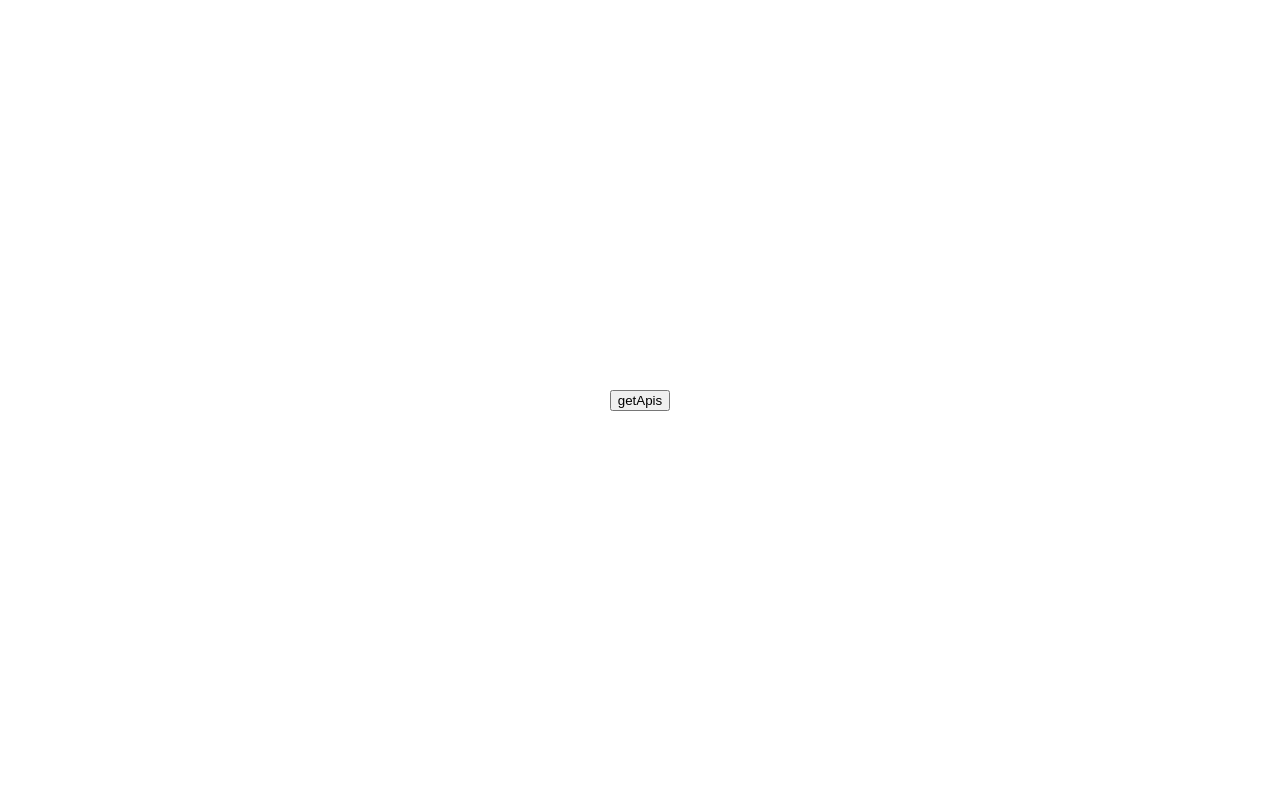
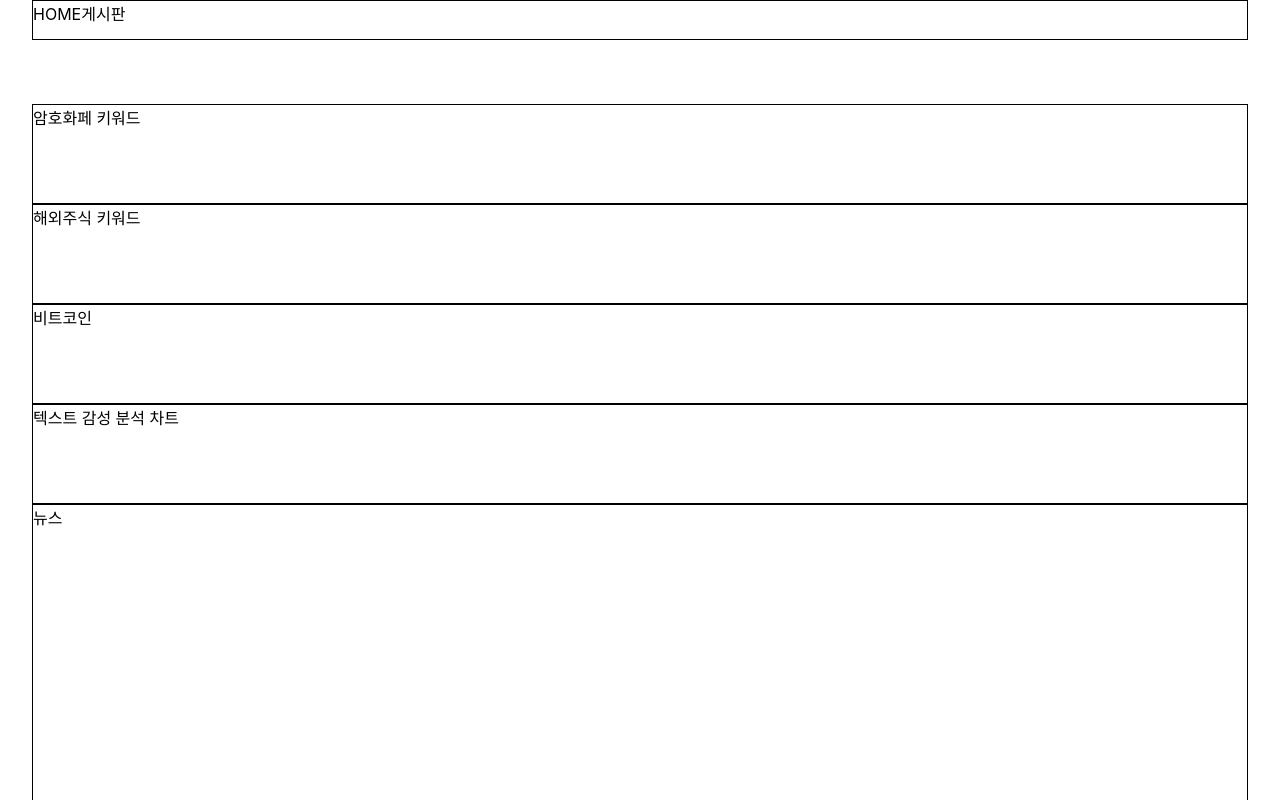
Before and after one commit to cryptocurrency-cm-project/front_end, a Next.js app: page / in a window 1280 px wide. Shown: the top 800 px of the page. Built offline with nearby package versions, Linux system fonts and the light colour scheme.

Commit message:
client push

```diff
--- /dev/null
+++ b/components/Header/index.jsx
@@ -0,0 +1,13 @@
+import React from "react";
+import Link from "next/link";
+
+function Header() {
+  return (
+    <header style={{ height: "40px", border: "solid 1px #000" }}>
+      <Link href="/">HOME</Link>
+      <Link href="/page1">게시판</Link>
+    </header>
+  );
+}
+
+export default Header;
--- a/package.json
+++ b/package.json
@@ -13,6 +13,7 @@
     "next": "12.0.1",
     "react": "17.0.2",
     "react-dom": "17.0.2",
+    "react-router-dom": "^6.0.2",
     "styled-components": "^5.3.3"
   },
   "devDependencies": {
--- a/pages/index.tsx
+++ b/pages/index.tsx
@@ -3,6 +3,7 @@ import type { NextPage } from "next";
 import Head from "next/head";
 import Image from "next/image";
 import styles from "../styles/Home.module.css";
+import Header from "../components/Header"
 
 const Home: NextPage = () => {
   const instance = axios.create({
@@ -15,8 +16,34 @@ const Home: NextPage = () => {
         <meta name="description" content="Generated by create next app" />
         <link rel="icon" href="/favicon.ico" />
       </Head>
+      <Header/>
+      <main className={styles.main}>
+        <section
+          style={{ height: "100px", width: "100%", border: "solid 1px #000" }}
+        >
+          암호화페 키워드
+        </section>
+        <section
+          style={{ height: "100px", width: "100%", border: "solid 1px #000" }}
+        >
+          해외주식 키워드
+        </section>
+        <section
+          style={{ height: "100px", width: "100%", border: "solid 1px #000" }}
+        >
+          비트코인
+        </section>
+        <section
+          style={{ height: "100px", width: "100%", border: "solid 1px #000" }}
+        >
+          텍스트 감성 분석 차트
+        </section>
+        <section
+          style={{ height: "400px", width: "100%", border: "solid 1px #000" }}
+        >
+          뉴스
+        </section>
 
-      <main className={styles.main}>
         <button
           onClick={async () => {
             try {
--- a/styles/Home.module.css
+++ b/styles/Home.module.css
@@ -4,6 +4,7 @@
 
 .main {
   min-height: 100vh;
+  width: 100%;
   padding: 4rem 0;
   flex: 1;
   display: flex;
```
Also changed, not shown: pages/page1/index.tsx (added, +8 -0 lines), 1 other file (tests, documents, lock files or other folders).
